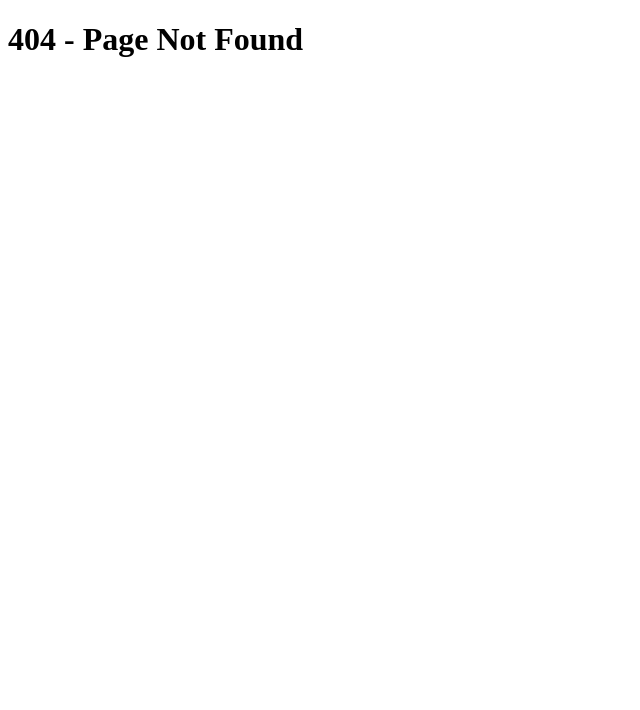
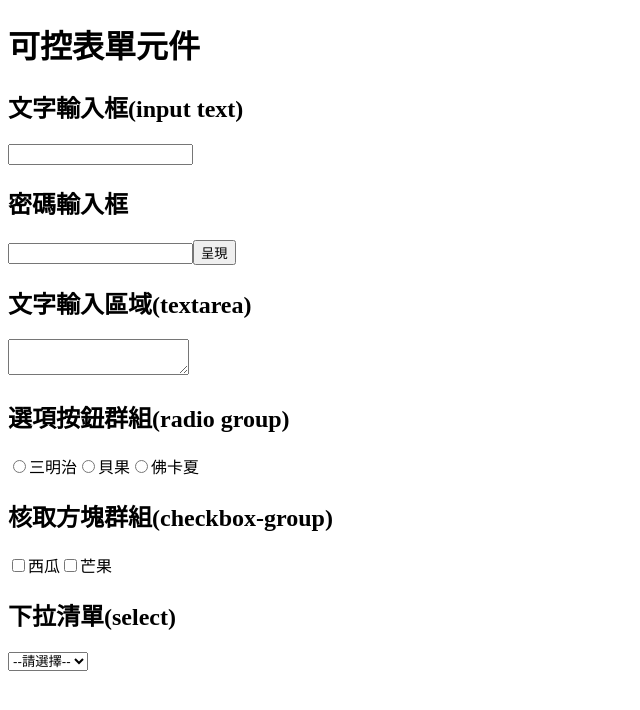
Before and after one commit to Luna153/react, a Next.js app in the folder next-base/: page /cs-0906/html5-form in a window 1280 px wide. Before the commit this address had no page. Shown: the top 710 px of the page, without its empty margins (0-640 px from the left). Built offline with nearby package versions, Linux system fonts and the light colour scheme.

Commit message:
20230906
---form表單---
radio-group/單選
checkbox-group/複選
select
------------
ref vs id/pages/component

```diff
--- a/next-base/pages/cs-0905/todo-page.js
+++ b/next-base/pages/cs-0905/todo-page.js
@@ -2,6 +2,7 @@ import React from 'react';
 import TodoIndex from '@/components/todo';
 
 export default function TodoPage() {
+
   return (
     <>
       <h1>Todo代辦事項</h1>
--- /dev/null
+++ b/next-base/pages/cs-0906/html5-form.js
@@ -0,0 +1,145 @@
+import { useState } from 'react';
+
+export default function Html5Form() {
+  // input-text
+  const [inputText, setInputText] = useState('');
+
+  //切換密碼文字輸入框，是否呈現
+  const [show, setShow] = useState(false);
+
+  // textarea
+  const [textareaText, setTextareaText] = useState('');
+
+  // radio group
+  const foodOptions = ['三明治', '貝果', '佛卡夏'];
+  // food的值為以下四個之一: '三明治'| '貝果'| '佛卡夏' | ''
+  // 初始值為空白字串，代表都沒被選中
+  const [food, setFood] = useState('');
+
+  // checkbox group
+  const fruitOptions = ['西瓜', '芒果'];
+  //   初始值為空白陣列，代表都沒被選中
+  const [fruits, setFruits] = useState([]);
+
+  //select
+  const cityOptions = [
+    '台北市',
+    '新北市',
+    '桃園市',
+    '台中市',
+    '台南市',
+    '高雄市',
+  ];
+  const [city, setCity] = useState('');
+  return (
+    <>
+      <h1>可控表單元件</h1>
+      <section id="input-text">
+        <h2>文字輸入框(input text)</h2>
+        <input
+          type="text"
+          value={inputText}
+          onChange={(e) => {
+            setInputText(e.target.value);
+          }}
+        />
+        <h2>密碼輸入框</h2>
+        <input
+          type={show ? 'text' : 'password'}
+          value={inputText}
+          onChange={(e) => {
+            setInputText(e.target.value);
+          }}
+        />
+        <button
+          onClick={() => {
+            setShow(!show);
+          }}
+        >
+          {show ? '隱藏' : '呈現'}
+        </button>
+      </section>
+      <section id="textarea">
+        <h2>文字輸入區域(textarea)</h2>
+        <textarea
+          value={textareaText}
+          onChange={(e) => {
+            setTextareaText(e.target.value);
+          }}
+        />
+      </section>
+      <section id="radio-group">
+        <h2>選項按鈕群組(radio group)</h2>
+        {foodOptions.map((v, i) => {
+          return (
+            <label key={i}>
+              <input
+                type="radio"
+                // 用值和目前選中的food狀態來比較，決定是否呈現選中的樣子
+                checked={food === v}
+                // 一樣可以使用value屬性，用e.target.value在事件觸發後得到值
+                value={v}
+                onChange={(e) => {
+                  // 狀態中記錄的是每個選項被選中後的值
+                  setFood(e.target.value);
+                }}
+              />
+              {v}
+            </label>
+          );
+        })}
+      </section>
+      <section id="checkbox-group">
+        <h2>核取方塊群組(checkbox-group)</h2>
+        {fruitOptions.map((v, i) => {
+          return (
+            <label key={i}>
+              <input
+                type="checkbox"
+                checked={fruits.includes(v)}
+                value={v}
+                onChange={(e) => {
+                    // 事件觸發時的值
+                  const targetValue = e.target.value;
+
+                  // 判斷是否在fruits狀態陣列中
+                  if (fruits.includes(targetValue)) {
+                    // 如果是 -> 移出陣列
+                    // 1 2
+                    const newFruits = fruits.filter((v2) => v2 !== targetValue);
+                    // 3
+                    setFruits(newFruits);
+                  } else {
+                    // 否則 -> 加入陣列
+                    // 1 2 3
+                    setFruits([...fruits, targetValue]);
+                  }
+                }}
+              />
+              {v}
+            </label>
+          );
+        })}
+      </section>
+      <section id="select">
+        <h2>下拉清單(select)</h2>
+        <select
+          value={city}
+          onChange={(e) => {
+            setCity(e.target.value);
+          }}
+        >
+        {/* 初次呈現的選項對應狀態初始值 */}
+          <option value="">--請選擇--</option>
+          {cityOptions.map((v, i) => {
+            return (
+              <option key={i} value={v}>
+                {v}
+              </option>
+            );
+          })}
+        </select>
+      </section>
+    </>
+  );
+}
```
Also changed, not shown: next-base/components/refs/id-form.js (added, +31 -0 lines), next-base/components/refs/refs-form.js (added, +39 -0 lines), next-base/pages/cs-0906/refs-page.js (added, +16 -0 lines), next-base/pages/cs-0906/register-form.js (added, +73 -0 lines).
